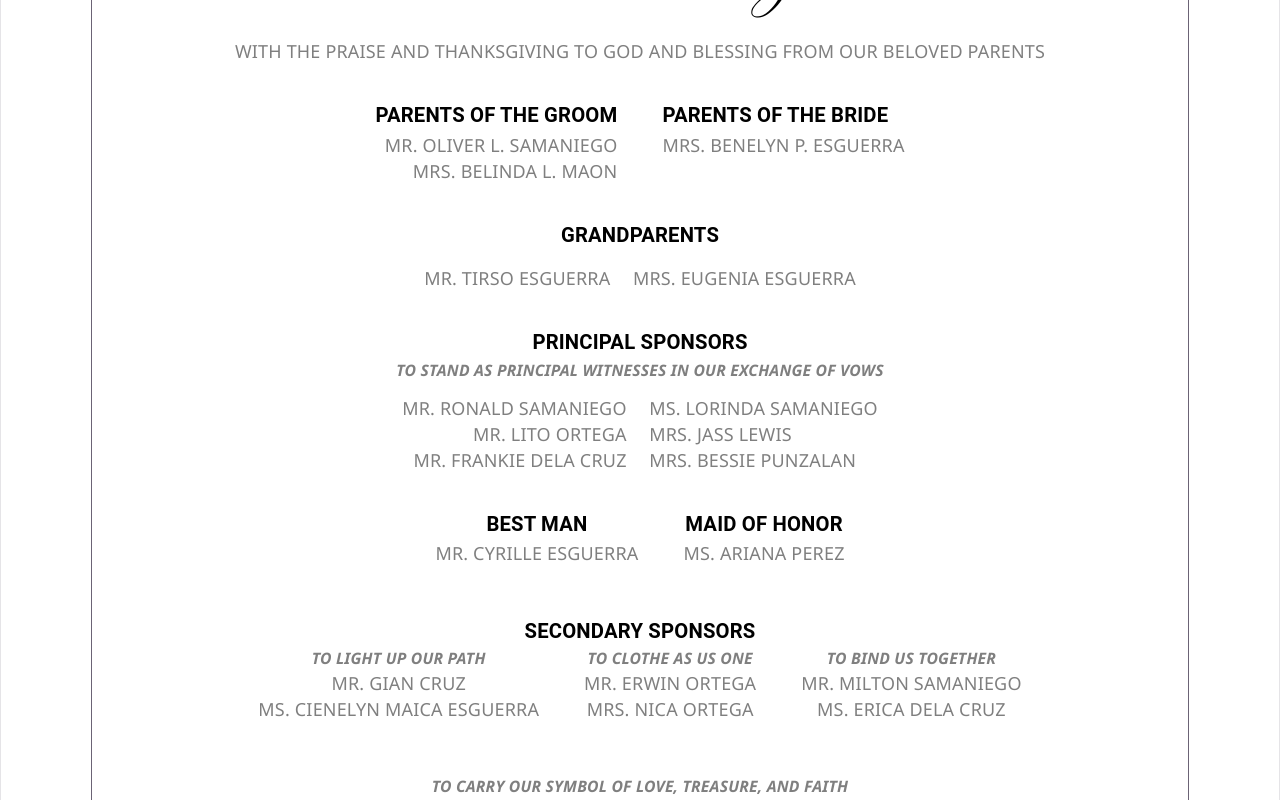
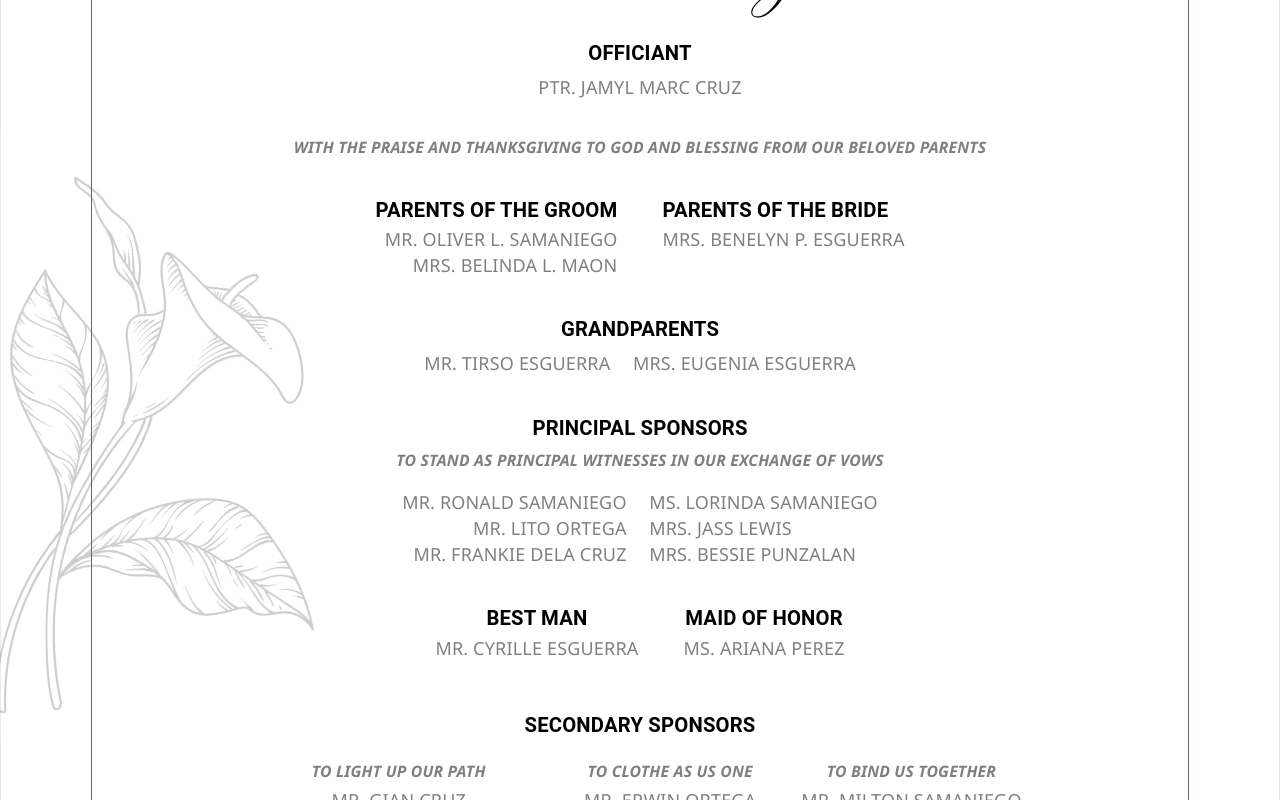
Before and after one commit to francecelynne/weddinginvitation, a React (Vite) app: page / in a window 1280 px wide. Shown: the part 1260-2060 px from the top of the page. Built offline with nearby package versions, Linux system fonts and the light colour scheme.

Commit message:
Updated RSVP

```diff
--- a/src/Components/Entourage.jsx
+++ b/src/Components/Entourage.jsx
@@ -7,11 +7,26 @@ function Entourage() {
   return (
     <>
         <div className="flex items-center justify-center lg:px-20 px-5 mb-20">
-            <div className='border py-10 px-3 w-12/12 flex flex-col gap-8'>
+            <div className='border py-10 px-3 w-12/12 flex flex-col gap-8 z-10'>
                 <span className='text-black! font-[SparklingValentine]! lg:text-6xl text-4xl'>
                     The Entourage
                 </span>
-                <span className='text-black/50 text-md uppercase'>
+
+                <div className='flex flex-col gap-1'>
+                    <span className='text-black font-semibold font-[roboto]! text-lg uppercase'>
+                        Officiant
+                    </span>
+                    <div className='flex gap-5 justify-center items-start'>
+
+                        <div className='flex flex-col'>
+                            <span className='text-black/50 text-md uppercase text-right'>
+                                Ptr. Jamyl Marc Cruz
+                            </span>
+                        </div>
+                    </div>
+                </div>
+
+                <span className='text-black/50 text-sm uppercase font-semibold italic'>
                     With the praise and thanksgiving to God and blessing from our beloved parents
                 </span>
                 <div className='flex gap-3 lg:gap-10 justify-center flex-wrap'>
@@ -36,12 +51,10 @@ function Entourage() {
                     </div>
                 </div>
 
-                <div>
-                    <div className='flex flex-col mb-3'>
-                        <span className='text-black font-semibold font-[roboto]! text-lg uppercase'>
+                <div className='flex flex-col gap-1'>
+                    <span className='text-black font-semibold font-[roboto]! text-lg uppercase'>
                             Grandparents
                         </span>
-                    </div>
                     <div className='flex gap-5 justify-center items-start'>
 
                         <div className='flex flex-col'>
@@ -58,7 +71,7 @@ function Entourage() {
                 </div>
 
                 <div>
-                    <div className='flex flex-col mb-3'>
+                    <div className='flex flex-col mb-4 gap-1'>
                         <span className='text-black font-semibold font-[roboto]! text-lg uppercase'>
                             principal sponsors
                         </span>
@@ -68,7 +81,6 @@ function Entourage() {
 
                     </div>
                     <div className='flex gap-5 justify-center items-start'>
-
                         <div className='flex flex-col'>
                             <span className='text-black/50 text-md uppercase text-right'>
                                 Mr. Ronald Samaniego
@@ -112,13 +124,14 @@ function Entourage() {
                     </div>
                 </div>
 
-                <div>
+
+                <div className='flex flex-col gap-1'>
                     <span className='text-black font-semibold font-[roboto]! text-lg uppercase mb-3'>
                         Secondary sponsors
                     </span>
                     <div className='flex gap-5 justify-center items-start'>
                         <div className='flex gap-3 lg:gap-10 justify-center flex-wrap'>
-                            <div className='flex flex-col mb-3'>
+                            <div className='flex flex-col mb-3 gap-1'>
                                 <span className='text-black/50 text-sm uppercase font-semibold italic'>
                                     To light up our path
                                 </span>
@@ -130,7 +143,7 @@ function Entourage() {
                                         Ms. Cienelyn Maica Esguerra
                                     </span>
                                 </div>
-                            </div><div className='flex flex-col mb-3'>
+                            </div><div className='flex flex-col mb-3  gap-1'>
                                 <span className='text-black/50 text-sm uppercase font-semibold italic'>
                                     To clothe as us one
                                 </span>
@@ -143,7 +156,7 @@ function Entourage() {
                                     </span>
                                 </div>
                             </div>
-                            <div className='flex flex-col mb-3'>
+                            <div className='flex flex-col mb-3  gap-1'>
                                 <span className='text-black/50 text-sm uppercase font-semibold italic'>
                                     To bind us together
                                 </span>
@@ -159,7 +172,9 @@ function Entourage() {
                         </div>
                     </div>
                 </div>
-                <div>
+
+                <div className='flex flex-col gap-1'>
+
                     <span className='text-black/50 text-sm uppercase font-semibold italic  mb-3'>
                         To carry our symbol of Love, Treasure, and Faith
                     </span>
@@ -194,6 +209,7 @@ function Entourage() {
                     </div>
                 </div>
             </div>
+            <img src="img/flower1.jpg" alt="" width="600px" className='absolute -left-30 -rotate-350 opacity-[0.2] '/>
         </div>
     </>
   )
```
